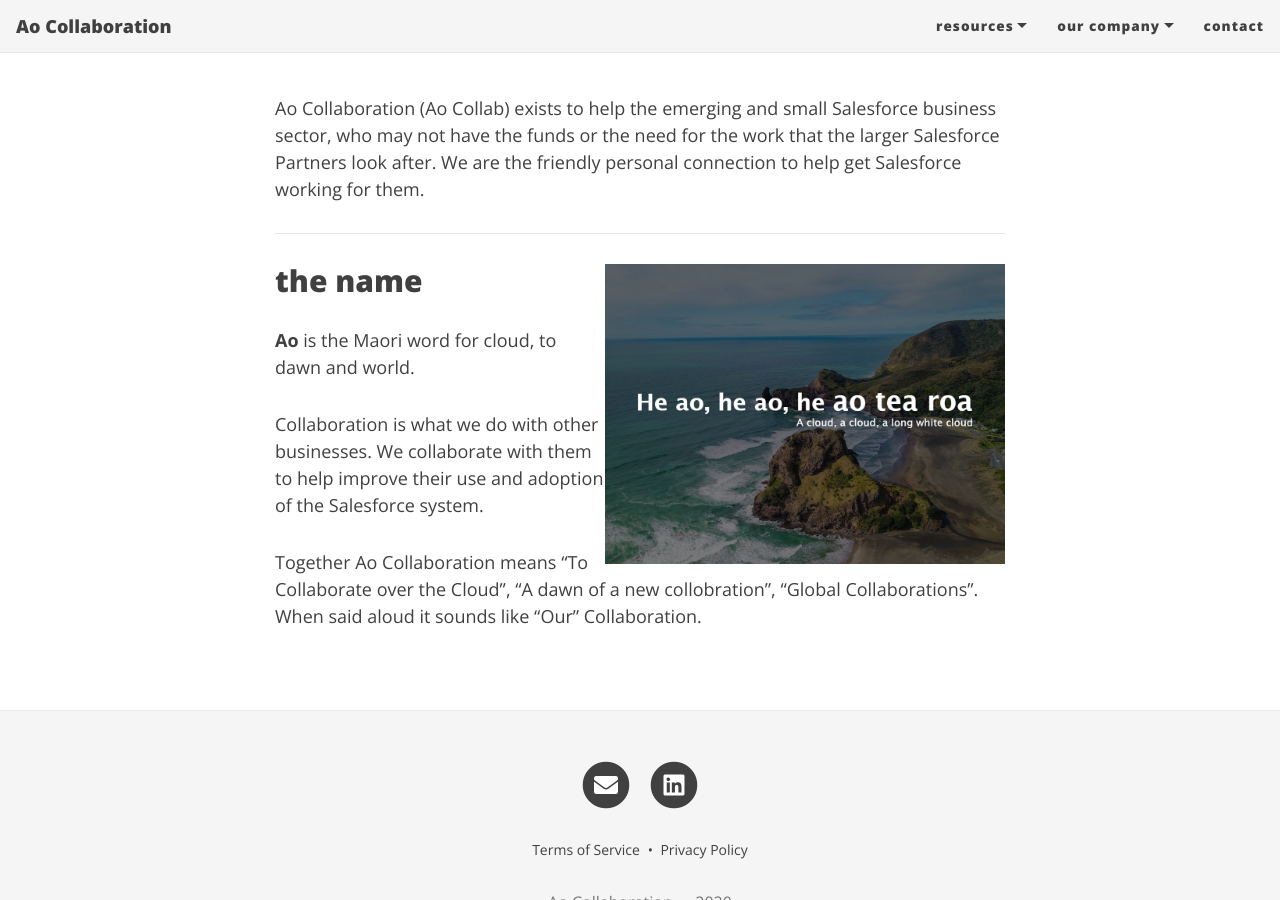
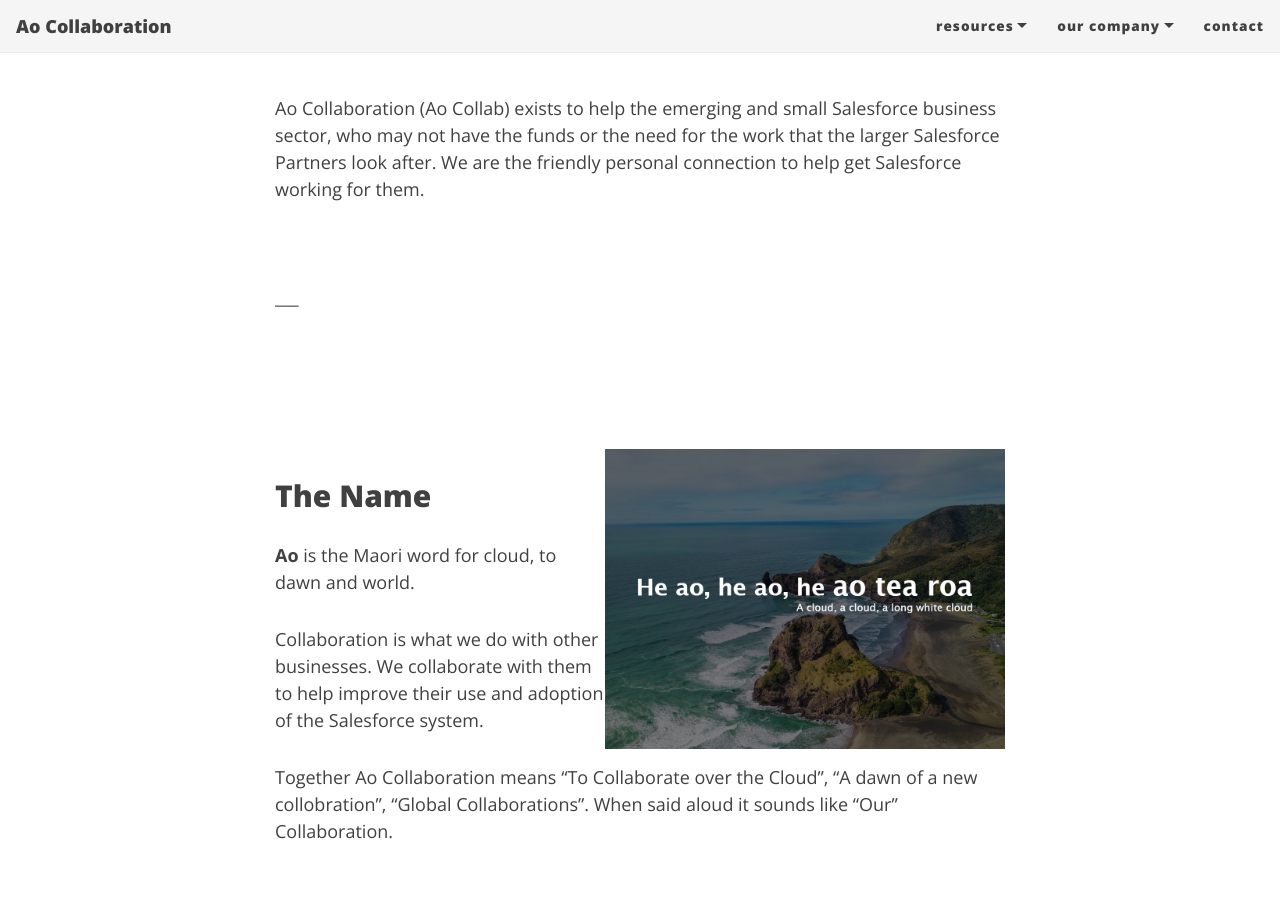
Before and after one commit to Ao-Collaboration/Ao-Collaboration.github.io, a Jekyll site: the page built from aboutus.md, in a window 1280 px wide and 900 px high, scrolled down 457 px. Built offline with Jekyll 4.4.1, drawn with Linux system fonts in a browser that asks for light colours; nearby versions of some CDN libraries.

Commit message:
Update aboutus.md

```diff
--- a/aboutus.md
+++ b/aboutus.md
@@ -6,14 +6,15 @@ cover-img: assets/img/page-header.png
 
 Ao Collaboration (Ao Collab) exists to help the emerging and small Salesforce business sector, who may not have the funds or the need for the work that the larger Salesforce Partners look after.
 We are the friendly personal connection to help get Salesforce working for them.
-
-
+<br/><br/>
+<br/><br/>
 ___
 
-
+<br/><br/>
+<br/><br/>
 <img align="right" width="400" src="https://github.com/Ao-Collaboration/Ao-Collaboration.github.io/blob/master/assets/img/Aotearoa.jpg">
 
-## the name
+## The Name
 
 **Ao** is the Maori word for cloud, to dawn and world.
 
```
